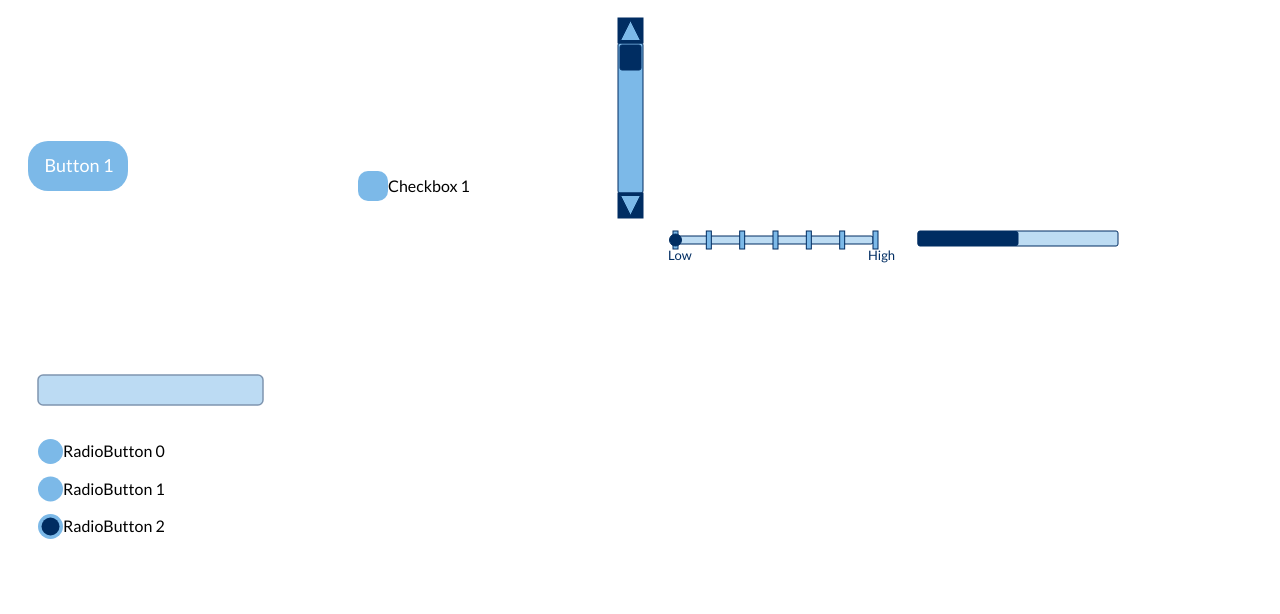
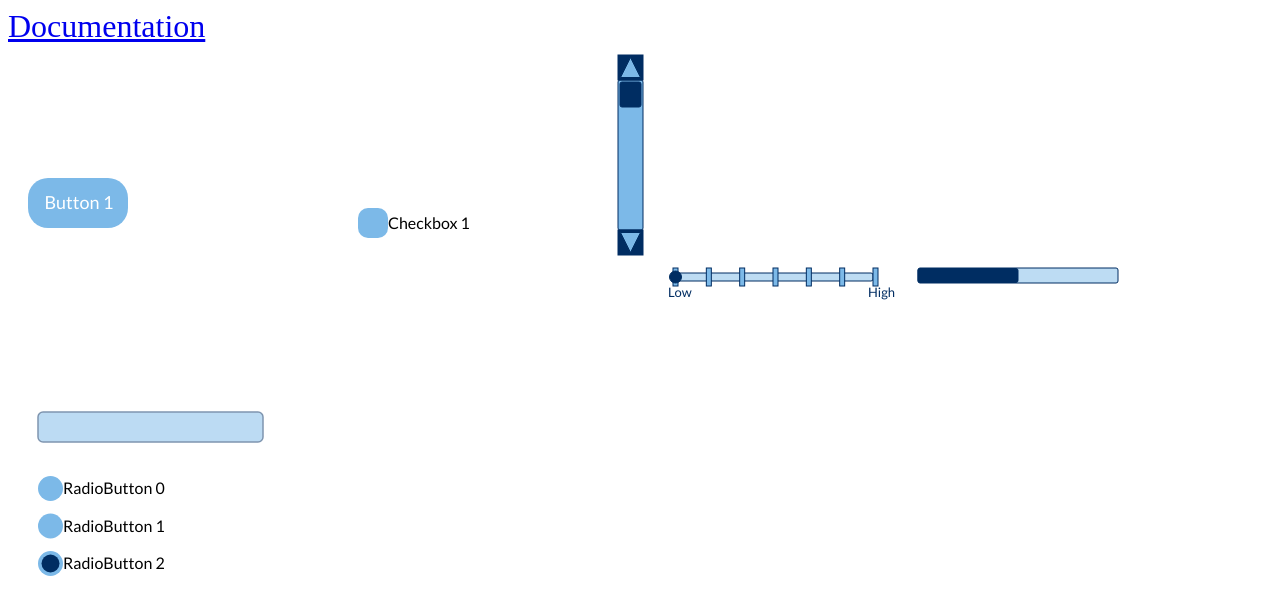
Before and after one commit to iabbaali/WidgetToolkit, a plain HTML site: page index.html in a window 1280 px wide. Drawn offline with Linux system fonts and the light colour scheme.

Commit message:
add documentation link

```diff
--- a/index.html
+++ b/index.html
@@ -13,5 +13,14 @@
       rel="stylesheet"
     />
   </head>
-  <body style="overflow: visible"></body>
+  <body style="overflow: visible">
+    <div>
+      <a
+        href="https://dazzling-mayer-03fffc.netlify.app"
+        target="_blank"
+        style="font-size: 2rem"
+        >Documentation
+      </a>
+    </div>
+  </body>
 </html>
```
